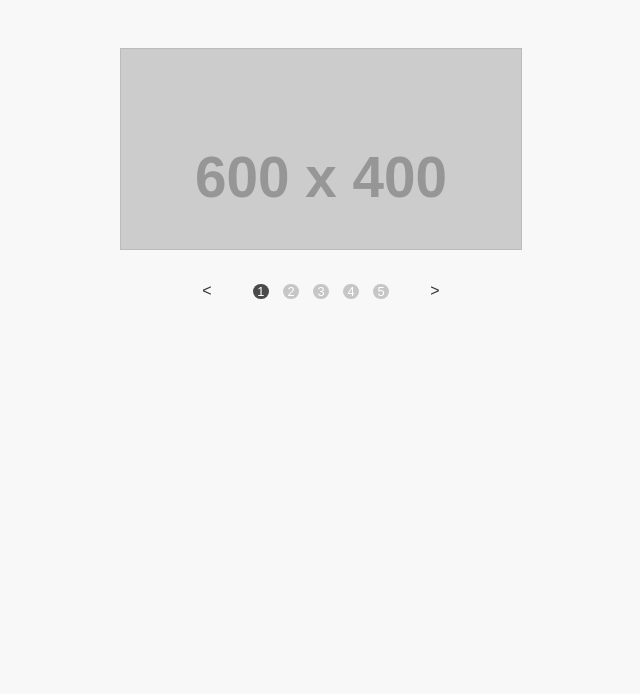
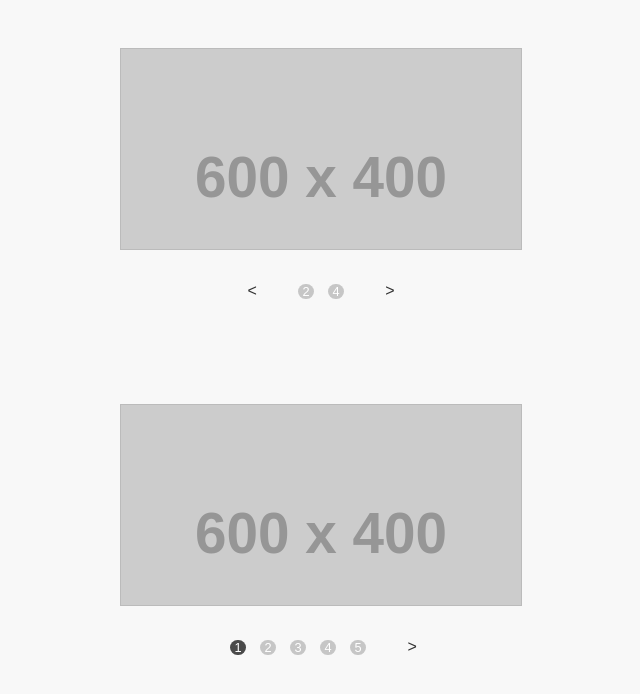
Before and after one commit to adamcbrewer/carousel, a plain HTML site: page demo/index.html in a window 1280 px wide. Shown: the whole page, without its empty margins (319-959 px from the left). Drawn offline with Linux system fonts and the light colour scheme; placeholder pictures from the web are drawn by us.

Commit message:
Major restructuring. .removeItems() is broken

```diff
--- a/css-carousel.js
+++ b/css-carousel.js
@@ -32,7 +32,7 @@
 	 * @return {object}        A merged object
 	 *
 	 */
-	var extend = function(obj, extObj) {
+	function extend (obj, extObj) {
 		if (arguments.length > 2) {
 			var a = 1;
 			for (a; a < arguments.length; a++) {
@@ -44,7 +44,7 @@
 			}
 		}
 		return obj;
-	};
+	}
 
 
 	/**
@@ -61,11 +61,40 @@
 	};
 
 	// merging passed in arguments with our own
-	args = extend(defaultArgs, args);
+	this.args = args = extend(defaultArgs, args);
 
 
 
-	var _bindEvents = function (args) {
+	/**
+	 *
+	 *
+	 */
+	function _setup (args) {
+
+		var el = args.el;
+
+		this.current = args.goto || 0;
+
+		// storing the elements for later
+		this.el = el;
+		this.carousel = el.find('.carousel');
+		this.list = el.find('.carousel-list');
+		this.slides = el.find('.carousel-item');
+		this.nav = el.find('.carousel-nav');
+		this.prevNext = args.pagination ? el.find('.carousel-pagination').find('[data-gotoslide="prev"], [data-gotoslide="next"]') : false;
+		this.paginators = args.pagination ? el.find('.carousel-pagination').find('[data-gotoslide]') : false;
+
+		this.slideCount = this.slides.length;
+
+	}
+
+
+
+	/**
+	 *
+	 *
+	 */
+	function _bindEvents (args) {
 
 		var that = this,
 			eventType = args.eventType || 'click';
@@ -91,7 +120,7 @@
 					if (that._autoInterval) clearInterval(that._autoInterval), that._autoInterval = false;
 				},
 				mouseleave: function () {
-					if (!that._autoInterval) that.initAutomove(args.automove);
+					if (!that._autoInterval) _initAutomove.call(that, args.automove);
 				}
 			});
 		}
@@ -113,30 +142,15 @@
 			});
 		}
 
-	};
+	}
 
 
-	var _setup = function (args) {
 
-		var el = args.el;
-
-		this.current = args.goto || 0;
-
-		// storing the elements for later
-		this.el = el;
-		this.carousel = el.find('.carousel');
-		this.list = el.find('.carousel-list');
-		this.slides = el.find('.carousel-item');
-		this.nav = el.find('.carousel-nav');
-		this.prevNext = args.pagination ? el.find('.carousel-pagination').find('[data-gotoslide="prev"], [data-gotoslide="next"]') : false;
-		this.paginators = args.pagination ? el.find('.carousel-pagination').find('[data-gotoslide]') : false;
-
-		this.slideCount = this.slides.length;
-
-	};
-
-
-	var _calcDimentions = function () {
+	/**
+	 *
+	 *
+	 */
+	function _calcDimentions () {
 
 		var firstSlide = this.slides.first(),
             moveDist = parseInt(firstSlide.css('width'), 10) + parseInt(firstSlide.css('marginRight'), 10),
@@ -153,7 +167,25 @@
 
         }
 
-	};
+	}
+
+
+	/**
+	 * Automated animation of the carousel.
+	 * Requires an integer of milliseconds to be passed
+	 * in to the 'automove' property when initiated
+	 *
+	 */
+	function _initAutomove (int) {
+		int = (typeof int === 'number') ? int : 4000;
+		var that = this;
+
+		// TODO - keep this private
+		this._autoInterval = setInterval(function () {
+			that.processWhere('next', args.continuous);
+		}, int);
+
+	}
 
 
 
@@ -162,13 +194,7 @@
 	// Public Methods
 	// =======================
 	//
-
-
-
-
-	var carousel = {
-
-		init: function (args) {
+	this.init = function (args) {
 
 		_setup.call(this, args);
 		_calcDimentions.call(this);
@@ -179,17 +205,17 @@
 
 		// args.automove should be an integer of seconds delay
 		if (args.automove) {
-				this.initAutomove(args.automove);
+			_initAutomove.call(this, args.automove);
 		}
 
-		},
+	};
 
 
 	/**
 	 * Force the carousel the slide number passed
 	 *
 	 */
-		goto: function (pos) {
+	this.goto = function (pos) {
 
 		pos = parseInt(pos, 10);
 
@@ -211,7 +237,7 @@
             this.updatePrevNext(leftPos);
         }
 
-		},
+	};
 
 
 	/**
@@ -219,7 +245,7 @@
 	 * and 'next' pagination links
 	 *
 	 */
-		updatePrevNext: function () {
+	this.updatePrevNext = function () {
 		if (!args.continuous) {
             if (this.slideCount === 1) {
                 this.prevNext.addClass('disable');
@@ -244,7 +270,7 @@
             this.updatePagination(this.paginators.filter('[data-gotoslide="'+this.current+'"]'));
         }
 
-		},
+	};
 
 
 	/**
@@ -252,28 +278,11 @@
 	 * the 'current' slide
 	 *
 	 */
-		updatePagination: function (el) {
+	this.updatePagination = function (el) {
 		this.paginators.removeClass('current');
 		el.addClass('current');
-		},
+	};
 
-
-		/**
-		 * Automated animation of the carousel.
-		 * Requires an integer of milliseconds to be passed
-		 * in to the 'automove' property when initiated
-		 *
-		 */
-		initAutomove:  function (int) {
-			int = (typeof int === 'number') ? int : 4000;
-
-			var that = this;
-
-			this._autoInterval = setInterval(function () {
-				that.processWhere('next', args.continuous);
-			}, int);
-
-		},
 
 
 	/**
@@ -287,7 +296,7 @@
 	 * @param  {boolean} continuous
 	 *
 	 */
-		processWhere: function (where, continuous) {
+	this.processWhere = function (where, continuous) {
 		where = where || false;
 		continuous = continuous || false;
 
@@ -321,7 +330,7 @@
 		}
 		if (pos !== null) this.goto(pos);
 
-		},
+	};
 
 
 	/**
@@ -330,7 +339,7 @@
 	 * of the other items on the slide list.
 	 *
 	 */
-        addItems: function (items) {
+    this.addItems = function (items) {
 
         items = items || [];
 
@@ -354,13 +363,13 @@
 
             // need to run setup in order to track some of
             // the new elements
-                this._setup(this.el);
+            _setup.call(this, this.args);
 
         }
 
         return this;
 
-        },
+    };
 
 
     /**
@@ -369,7 +378,7 @@
      * @param  {array} items An array of integers of the slide numbers being removed
      *
      */
-        removeItems: function (items) {
+    this.removeItems = function (items) {
 
 		items = items || [];
 
@@ -394,7 +403,7 @@
 
             // need to run setup in order to track some of
             // the new elements
-                this._setup(this.el);
+            _setup.call(this, this.args);
 
             // now we need to update the indexes of all
             // other gotoslide links
@@ -414,13 +423,11 @@
 
         return this;
 
-        }
-
     };
 
 
-	carousel.init(args);
-
-	return carousel;
+    // Initialise and return our new carousel
+	this.init(args);
+	return this;
 
 };
--- a/demo/index.html
+++ b/demo/index.html
@@ -64,6 +64,68 @@
 
 		</section>
 
+		<br />
+		<br />
+		<br />
+		<br />
+
+
+		<section id="second-carousel">
+
+			<div class="carousel">
+				<ul class="carousel-list">
+					<li class="carousel-item">
+						<figure class="resp-img">
+							<img class="gallery-img" src="http://placehold.it/600x400/333333/F8F8F8&text=1" alt="placeholder">
+						</figure>
+					</li>
+					<li class="carousel-item">
+						<figure class="resp-img">
+							<img class="gallery-img" src="http://placehold.it/600x400/333333/F8F8F8&text=2" alt="placeholder">
+						</figure>
+					</li>
+					<li class="carousel-item">
+						<figure class="resp-img">
+							<img class="gallery-img" src="http://placehold.it/600x400/333333/F8F8F8&text=3" alt="placeholder">
+						</figure>
+					</li>
+					<li class="carousel-item">
+						<figure class="resp-img">
+							<img class="gallery-img" src="http://placehold.it/600x400/333333/F8F8F8&text=4" alt="placeholder">
+						</figure>
+					</li>
+					<li class="carousel-item">
+						<figure class="resp-img">
+							<img class="gallery-img" src="http://placehold.it/600x400/333333/F8F8F8&text=5" alt="placeholder">
+						</figure>
+					</li>
+				</ul>
+			</div>
+
+			<nav class="carousel-nav">
+				<ul class="carousel-pagination">
+					<a class="carousel-prev" data-gotoslide="prev" role="prev" href="#/prev">&lt;</a>
+					<li class="carousel-page">
+						<a class="" data-gotoslide="0" href="#!/slide1">1</a>
+					</li>
+					<li class="carousel-page">
+						<a class="" data-gotoslide="1" href="#!/slide2">2</a>
+					</li>
+					<li class="carousel-page">
+						<a class="" data-gotoslide="2" href="#!/slide3">3</a>
+					</li>
+					<li class="carousel-page">
+						<a class="" data-gotoslide="3" href="#!/slide4">4</a>
+					</li>
+					<li class="carousel-page">
+						<a class="" data-gotoslide="4" href="#!/slide5">5</a>
+					</li>
+					<a class="carousel-next" data-gotoslide="next" role="next" href="#/next">&gt;</a>
+				</ul>
+			</nav>
+
+		</section>
+
 	</div> <!-- /wrapper -->
 
 	<script src="jquery-1.8.2.js"></script>
@@ -73,31 +135,41 @@
 		$(document).ready(function () {
 
 			var myCarousel = $('#my-carousel'),
+			secondCarousel = $('#second-carousel'),
 				clickEventType = ('createTouch' in document) ? 'touchstart' : 'click',
 
 				newItem1 = "";
 
-			// newItem1 += '<li class="carousel-item">';
-			// newItem1 += '<figure class="resp-img">';
-			// newItem1 += '<img class="gallery-img" src="http://placehold.it/600x400/333333/F8F8F8&amp;text=newItem" alt="placeholder">';
-			// newItem1 += '</figure>';
-			// newItem1 += '</li>';
+			newItem1 += '<li class="carousel-item">';
+			newItem1 += '<figure class="resp-img">';
+			newItem1 += '<img class="gallery-img" src="http://placehold.it/600x400/333333/F8F8F8&amp;text=newItem" alt="placeholder">';
+			newItem1 += '</figure>';
+			newItem1 += '</li>';
 
-			var carousel = new Carousel({
+			window.carousel1 = new Carousel({
 				el: myCarousel,
-				continuous: true
+				continuous: true,
+				// automove: 2000,
+				keyNav: true
+			});
+
+			window.carousel2 = new Carousel({
+				el: secondCarousel,
+				continuous: false,
+				// automove: 2000,
+				keyNav: false
 			});
 
 			// setTimeout(function() {
-			// 	carousel.addItems([
+			// 	carousel1.addItems([
 			// 		newItem1
 			// 	]).goto(5)
 			// }, 1000);
-			// setTimeout(function() {
-			// 	carousel.removeItems([
-			// 		0,1,2
-			// 	])
-			// }, 3000);
+			setTimeout(function() {
+				carousel1.removeItems([
+					0,1,2
+				])
+			}, 3000);
 		}());
 
 	</script>
```
Lines whose indentation alone changed are shown as unchanged.
